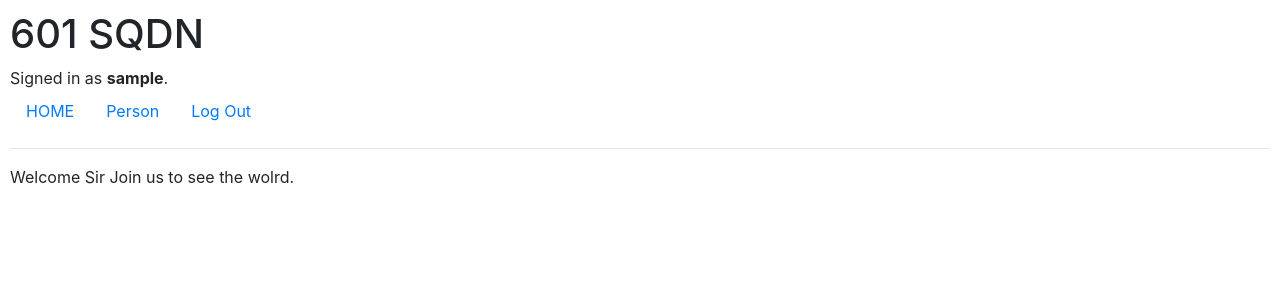
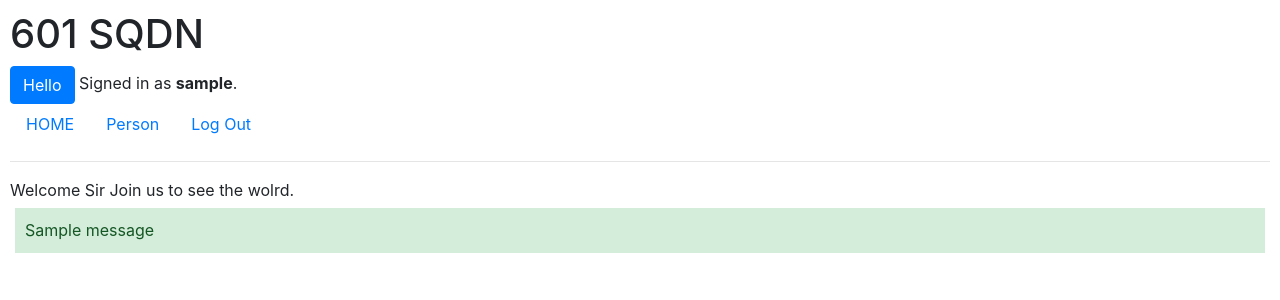
Before and after one commit to rhythm244/django_google_cloud, a Django app: page / in a window 1280 px wide. Shown: the top 300 px of the page. Run offline with Django 3.2, Linux system fonts and the light colour scheme; a user stored in the database is signed in; tables that the repository leaves empty hold one stand-in row (values such as "Sample post"); one stand-in notice (Sample message) is shown; some libraries are stand-ins or nearby versions.

Commit message:
gcloud:with more message tag / insert script.js in project 24/02/2021

```diff
--- a/myapp/models.py
+++ b/myapp/models.py
@@ -2,6 +2,7 @@ from django.db import models
 from django.contrib.auth.models import AbstractUser
 from django.utils import timezone
 from django.core.exceptions import ValidationError
+from django.utils.translation import gettext_lazy as _
 
 # Create your models here.
 
@@ -58,7 +59,10 @@ def validate_image(image):
     file_size = image.file.size
     limit_kb = 500
     if file_size > limit_kb * 1024:
-        raise ValidationError(f"Max size of file is {limit_kb}")
+        raise ValidationError(
+            _('%(image)s is not more than 500 Kb'),
+            params={'image': image},
+        )
 
 class Picture(models.Model):
     class Meta():
--- a/myapp/templates/myapp/index.html
+++ b/myapp/templates/myapp/index.html
@@ -2,7 +2,22 @@
 
 {% block body %}
 
-Welcome Sir Join us to see the wolrd.
+{% if user.is_authenticated %}
+    Welcome Sir Join us to see the wolrd.
+{% else %}
+    Welcome
+{% endif %}
+
+{% if messages %}
+    {% for message in messages %}
+        <!-- ถ้ามี message เข้ามา ให้ดูว่าเป็น message.tags แบบไหน แล้วให้คลาสของ message เป็นแบบที่ตั้งไว้ใน
+        setting.py -->
+        {% if message.tags %}
+            <div style="padding: 10px; margin: 5px;" class="{{message.tags}}" role="alert">{{ message }}</div>
+        {% endif %}
+    {% endfor %}
+{% endif %}
+
 
 
 {% endblock %}
--- a/myapp/templates/myapp/layout.html
+++ b/myapp/templates/myapp/layout.html
@@ -9,11 +9,16 @@
         <title>601 One Stop Service</title>
         <link rel="stylesheet" href="https://stackpath.bootstrapcdn.com/bootstrap/4.4.1/css/bootstrap.min.css" integrity="sha384-Vkoo8x4CGsO3+Hhxv8T/Q5PaXtkKtu6ug5TOeNV6gBiFeWPGFN9MuhOf23Q9Ifjh" crossorigin="anonymous">
         <link href="{% static 'myapp/styles.css' %}" rel="stylesheet">
+        <script src="{% static 'myapp/script.js' %}"></script>
+
     </head>
+
     <body>
-        <h1>601 SQDN</h1>
+        <h1 id="joinworld">601 SQDN</h1>
+
         <div>
             {% if user.is_authenticated %}
+                <button class ="btn btn-primary" id=hello_button>Hello</button>
                 Signed in as <strong>{{ user.username }}</strong>.
             {% else %}
                 Not signed in.
--- a/myapp/templates/myapp/person_one.html
+++ b/myapp/templates/myapp/person_one.html
@@ -11,6 +11,7 @@
     }
 </style>
 
+<div style="border-bottom: 2px solid black;">
     <p>{{ employee.rank }}</p>
     <p>{{ employee.first_name_thai }}</p>
     <p>{{ employee.last_name_thai }}</p>
@@ -21,6 +22,7 @@
     <p>{{ employee.position }}</p>
     <img src="https://storage.googleapis.com/media-bucket-thong-django-2/{{employee.picture.employee_image}}" >
     <p>Still service : {{ employee.still_service }}</p>
+</div>
 
 <h2>Upload picture</h2>
 {% if messages %}
--- a/myapp/views.py
+++ b/myapp/views.py
@@ -30,6 +30,7 @@ def login_view(request):
         # Check if authentication successful
         if user is not None:
             login(request, user)
+            messages.success(request, "Log in Successed Let Go !")
             return HttpResponseRedirect(reverse("myapp:index"))
         else:
             return render(request, "myapp/login.html", {
--- /dev/null
+++ b/static/myapp/script.js
@@ -0,0 +1,7 @@
+function hello() {
+    document.querySelector('h1').innerHTML = 'Hello world';
+}
+
+document.addEventListener('DOMContentLoaded', function() {
+document.querySelector("button").onclick = hello;
+});
```
Also changed, not shown: myapp/static/myapp/script.js (added, +15 -0 lines), mysite/settings.py (+7 -8 lines). Lines whose indentation alone changed are shown as unchanged.
